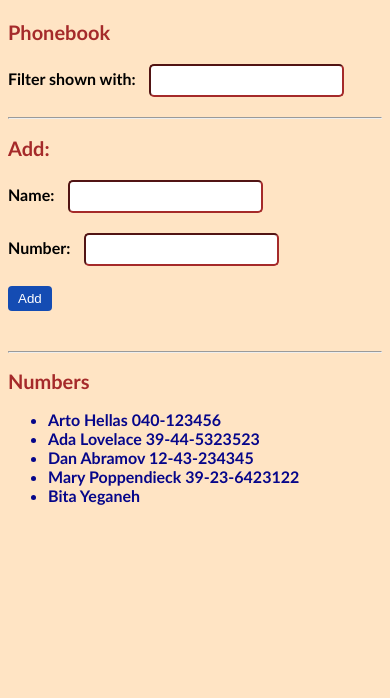
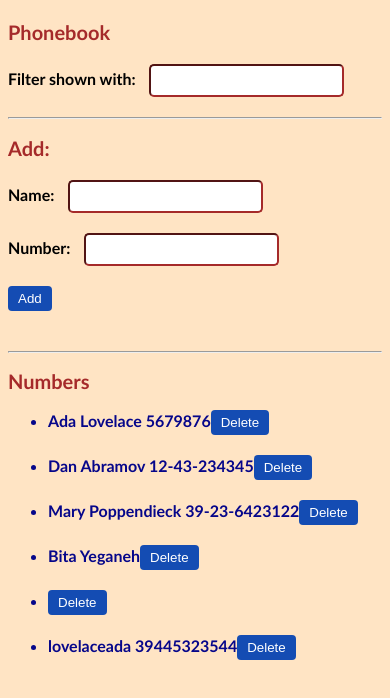
Before and after one commit to BitaYeganeh/puhelinluettelo, a React (Vite) app: page / in a window 390 px wide. Shown: the top 698 px of the page. Built offline with nearby package versions, Linux system fonts and the light colour scheme; data requests are answered from the project's data file.

Commit message:
2.15*: The Phonebook step 10 is done-if a number is added to an already existing user, the new number will replace the old number-

```diff
--- a/db.json
+++ b/db.json
@@ -1,13 +1,8 @@
 {
   "persons": [
     {
-      "name": "Arto Hellas",
-      "number": "040-123456",
-      "id": "1"
-    },
-    {
       "name": "Ada Lovelace",
-      "number": "39-44-5323523",
+      "number": "5679876",
       "id": "2"
     },
     {
@@ -24,6 +19,16 @@
       "id": "f055",
       "name": "Bita",
       "number": "Yeganeh"
+    },
+    {
+      "id": "acda",
+      "name": "",
+      "number": ""
+    },
+    {
+      "id": "1ff2",
+      "name": "lovelaceada",
+      "number": "39445323544"
     }
   ]
 }
--- a/package.json
+++ b/package.json
@@ -12,8 +12,8 @@
   },
   "dependencies": {
     "axios": "^1.12.2",
-    "react": "^19.1.1",
-    "react-dom": "^19.1.1"
+    "react": "^18.2.0",
+    "react-dom": "^18.2.0"
   },
   "devDependencies": {
     "@eslint/js": "^9.33.0",
--- a/src/App.jsx
+++ b/src/App.jsx
@@ -1,5 +1,6 @@
 import { useState, useEffect } from 'react'
 import './App.css'
+
 import Filter from './components/Filter.jsx'
 import PersonForm from './components/PersonForm.jsx'
 import Persons from './components/Persons.jsx'
@@ -7,20 +8,8 @@ import Notification from './components/Notification.jsx'
 import PersonServices from './services/persons.js'
 
 const App = () => {
-  //const [persons, setPersons] = useState([
-    //{ name: 'Arto Hellas', number: '040-123456', id: 1 },
-    //{ name: 'Aada Lovelace', number: '39-44-5323523', id: 2 },
-    //{ name: 'Dan Abramov', number: '12-43-234345', id: 3 },
-    //{ name: 'Mary Poppendieck', number: '39-23-6423122', id: 4 },
-  //])
-
-
-  //WE FETCH FROM THE BACKEND
-  const [persons, setPersons] = useState([])
-
-
-  // states
-  const [newName, setNewName] = useState('')
+  const [persons, setPersons] = useState([])//WE FETCH FROM THE BACKEND
+  const [newName, setNewName] = useState('') // states
   const [newNumber, setNewNumber] = useState('')
   const [searchTerm, setSearchTerm] = useState('')
   const [notification, setNotification] = useState({ message: null, type: '' })
@@ -34,36 +23,45 @@ const App = () => {
   const addPerson = (event) => {
     event.preventDefault()
 
-    // duplicate check
-    if (persons.some(p => p.name.toLowerCase() === newName.trim().toLowerCase())) {
-      setNotification({ message: `${newName} is already added to the Phonebook`, type: 'error' })
-      setTimeout(() => {
-        setNotification({ message: null, type: '' })
-      }, 3000)
+  const existingPerson = persons.find(
+    p => p.name.toLowerCase() === newName.trim().toLowerCase()
+  )
+
+    if (existingPerson){
+      if(window.confirm(
+        `${existingPerson.name} is already in the Phonebook! Replace the old number with the new one?`
+      )){
+
+        const updatedPerson = { ...existingPerson, number: newNumber.trim()}
+
+        PersonServices.update(existingPerson.id, updatedPerson)
+        .then(returnedPerson => {
+          setPersons(persons.map(p =>
+            p.id !== existingPerson.id ? p:returnedPerson
+          ))
+
+          setNewName('')
+          setNewNumber('')
+          setNotification({ message: `Updated ${returnedPerson.name}`, type: 'success' })
+          setTimeout(() => setNotification({ message: null, type: '' }), 3000)
+        })
+
+        .catch(() => {
+          setNotification({ message: `Information of ${existingPerson.name} has already been removed from the server`, type: 'error' })
+          setTimeout(() => setNotification({ message: null, type: '' }), 3000)
+          setPersons(persons.filter(p => p.id !== existingPerson.id))
+        })
+
+
+      }
       return
     }
 
+  // create personObject
     const personObject = {
       name: newName.trim(),
       number: newNumber.trim()
         }
-    //const personObject = {
-      //id: Date.now(),
-      //name: newName.trim(),
-      //number: newNumber.trim()
-    //}
-
-    //setPersons(persons.concat(personObject))
-   // setNewName('')
-   // setNewNumber('')
-
-    //setNotification({ message: `Added ${newName}`, type: 'success' })
-    //setTimeout(() => {
-      //setNotification({ message: null, type: '' })
-    //}, 3000)
-  //}
-
-
   // Send to backend and update state
 
   PersonServices.create(personObject).then(returnedPerson => {
@@ -79,6 +77,24 @@ const App = () => {
   const personsToShow = persons.filter(person =>
     person.name.toLowerCase().includes(searchTerm.toLowerCase())
   )
+  const handleDelete = (id, name) => {
+    if(
+      window.confirm(`Delete ${name}?`)) {
+        // delete from backend and update state here
+        PersonServices.remove(id)
+        .then(()=> {
+          setPersons(persons.filter(p => p.id !== id))
+        //Add success and error messages:
+        setNotification({message: `Deleted ${name}`, type:'success'})
+        setTimeout(() => setNotification({ message: null, type:'' }), 3000)
+        })
+        .catch(() => {
+          setNotification({ message: `Information of ${name} has deleted from the server`, type: 'error'})
+          setTimeout (() => setNotification({ message: null, type: '' }), 3000)
+        })
+      }
+
+  }
 
   return (
     <div>
@@ -102,7 +118,7 @@ const App = () => {
       <hr />
 
       <h2>Numbers</h2>
-      <Persons persons={personsToShow} />
+      <Persons persons={personsToShow} handleDelete={handleDelete} />
     </div>
   )
 }
--- a/src/components/Persons.jsx
+++ b/src/components/Persons.jsx
@@ -2,16 +2,17 @@
 //  The parent (App) will decide which persons to pass (filtered or all).//
 
 // src/components/Persons.js
-const Persons = ({ persons }) => {
+const Persons = ({ persons, handleDelete }) => {
   return (
     <ul>
       {persons.map(person => (
         <li key={person.id}>
           {person.name} {person.number}
+          <button onClick = {() => handleDelete(person.id, person.name)}>Delete</button>
         </li>
       ))}
     </ul>
   )
 }
 
-export default Persons
+export default Persons;
--- a/src/services/persons.js
+++ b/src/services/persons.js
@@ -3,11 +3,18 @@ import axios from 'axios'
 const baseUrl = 'http://localhost:3001/persons'
 
 //fetch all persons
-
 const getAll = () => axios.get(baseUrl).
     then(res => res.data)
 
 //Add a new person
 const create = (newPerson) => axios.post(baseUrl, newPerson).then(res => res.data)
 
-export default {getAll, create}
+//delete a person by ID
+const remove = (id) => axios.delete(`${baseUrl}/${id}`).then(res => res.data)
+
+//update server for existing person
+const update = (id, updatedPerson) => axios.put(`${baseUrl}/${id}`, updatedPerson).then(res => res.data)
+
+
+
+export default {getAll, create, remove, update}
```
Also changed, not shown: src/db.json (deleted, +0 -24 lines), 1 other file (tests, documents, lock files or other folders).
